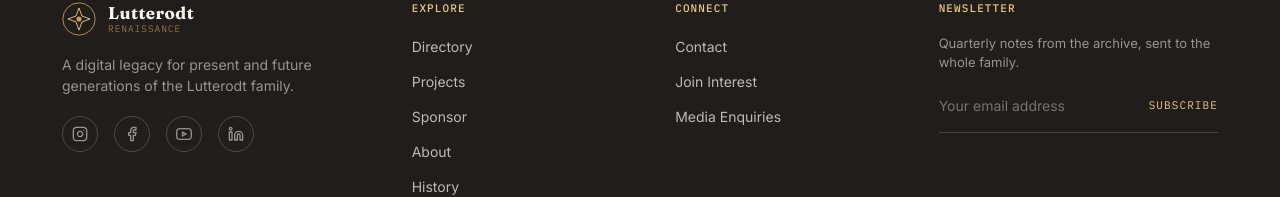
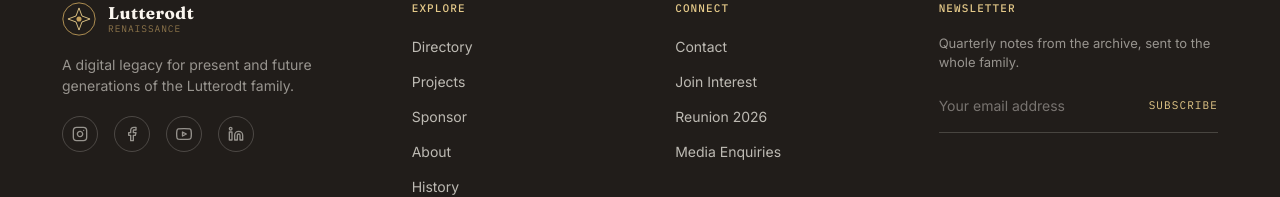
Before and after one commit to gabochie/lutterodt, a Next.js app: page /login in a window 1280 px wide. Shown: the part 950-1147 px from the top of the page. Built offline with nearby package versions, Linux system fonts and the light colour scheme; no server answers.

Commit message:
Update Footer.tsx

```diff
--- a/src/components/shared/Footer.tsx
+++ b/src/components/shared/Footer.tsx
@@ -61,6 +61,7 @@ export function Footer() {
           <ul className="list-none p-0 m-0 flex flex-col gap-[11px]">
             <li><Link href="/contact" className="text-[14px] text-ivory/72 hover:text-gold-light transition-colors">Contact</Link></li>
             <li><Link href="/contact" className="text-[14px] text-ivory/72 hover:text-gold-light transition-colors">Join Interest</Link></li>
+            <li><Link href="/reunion-2026" className="text-[14px] text-ivory/72 hover:text-gold-light transition-colors">Reunion 2026</Link></li>
             <li><Link href="/contact" className="text-[14px] text-ivory/72 hover:text-gold-light transition-colors">Media Enquiries</Link></li>
           </ul>
         </div>
```
